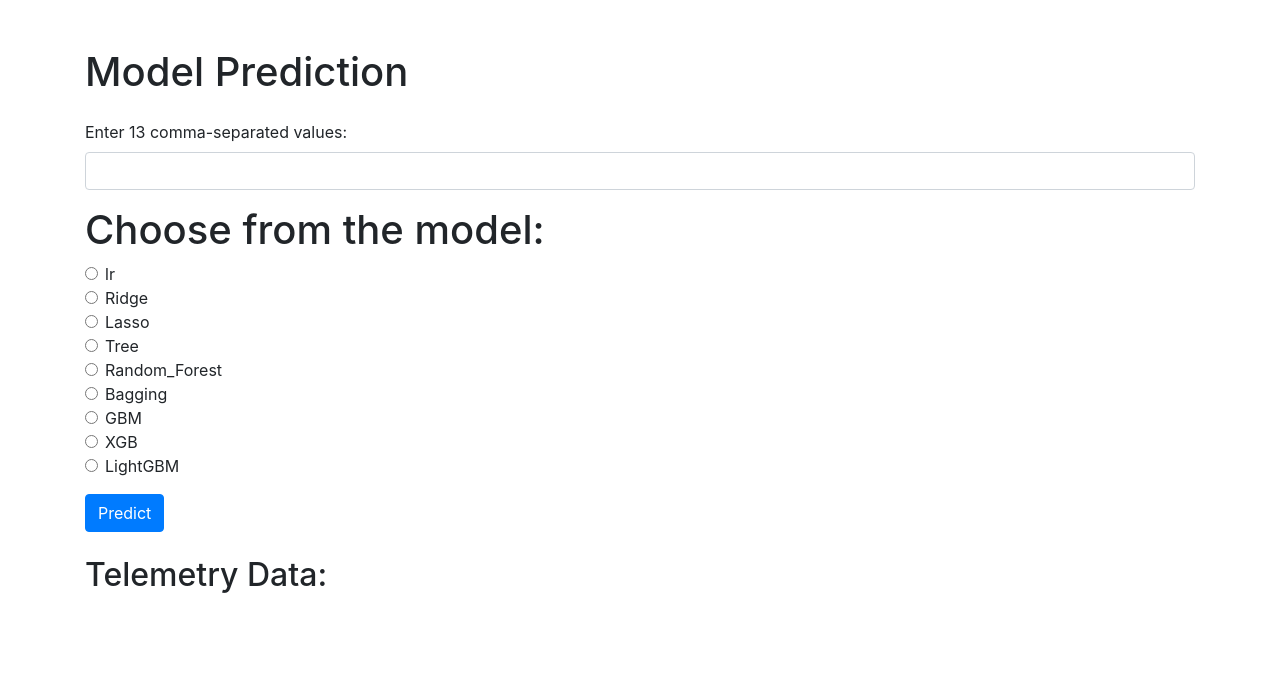
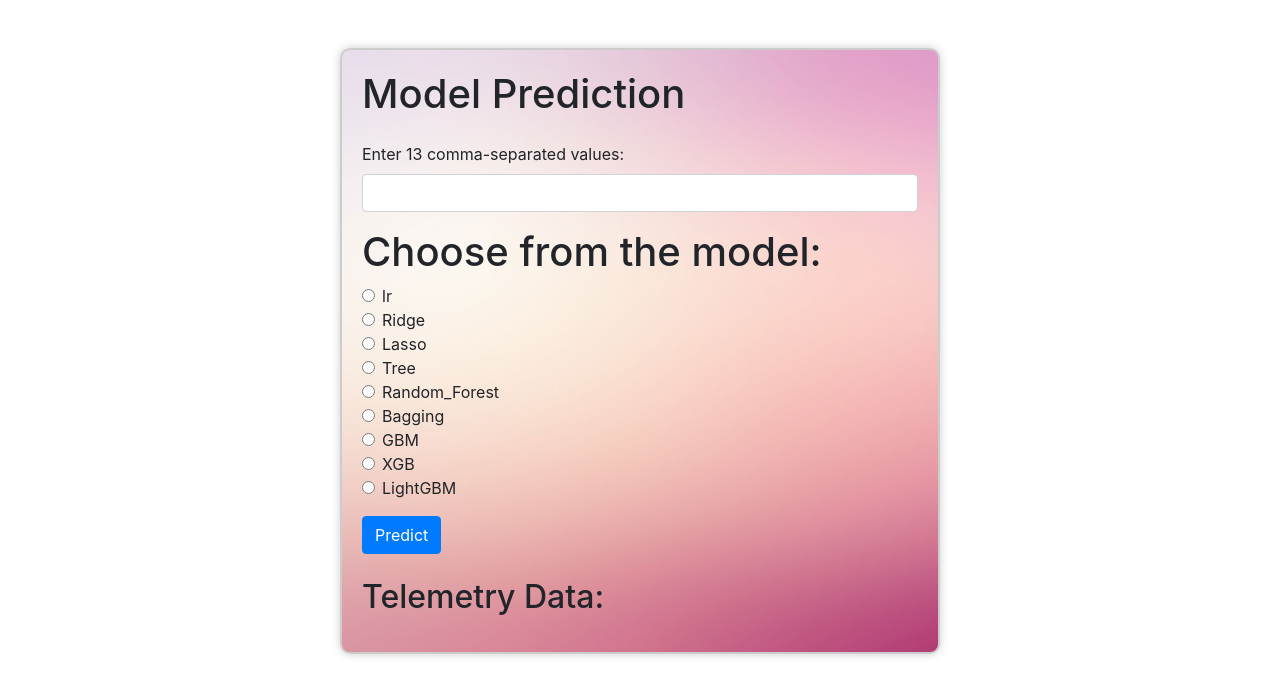
Before and after one commit to nakulpadalkar/flask-app-for-class, a Flask app: page / in a window 1280 px wide. Shown: the top 696 px of the page. Run offline with Flask 3, Linux system fonts and the light colour scheme; some libraries are stand-ins or nearby versions.

Commit message:
added prediction model and width

```diff
--- /dev/null
+++ b/app/telemetry_data_2023-11-27_15-10-59.json
@@ -0,0 +1,5 @@
+{
+    "input_data": "0.03237,0,2.18,0,0.458,6.998,45.8,6.0622,3,222,18.7,394.63,2.94",
+    "selected_model": "Lasso",
+    "prediction_text": "The predicted value is: 29.78"
+}
--- a/app/templates/index.html
+++ b/app/templates/index.html
@@ -6,9 +6,21 @@
     <title>Model Prediction</title>
     <!-- Add Bootstrap CSS link -->
     <link rel="stylesheet" href="https://maxcdn.bootstrapcdn.com/bootstrap/4.5.2/css/bootstrap.min.css">
+    <style>
+        /* Custom CSS for narrow content with a relief box */
+        .narrow-content {
+            max-width: 600px; /* Adjust the width as needed */
+            margin: 0 auto;
+            padding: 20px;
+            background: url('./images/shadow.jpg') center/cover; /* Replace 'shadow.jpg' with your image path */
+            border: 2px solid #ccc;
+            border-radius: 10px;
+            box-shadow: 0 0 10px rgba(0, 0, 0, 0.2);
+        }
+    </style>
 </head>
 <body>
-    <div class="container mt-5">
+    <div class="container mt-5 narrow-content"> <!-- Add 'narrow-content' class to your container -->
         <h1 class="mb-4">Model Prediction</h1>
         <form method="POST">
             <div class="form-group">
```
Also changed, not shown: app/templates/images/shadow.jpg (added).
